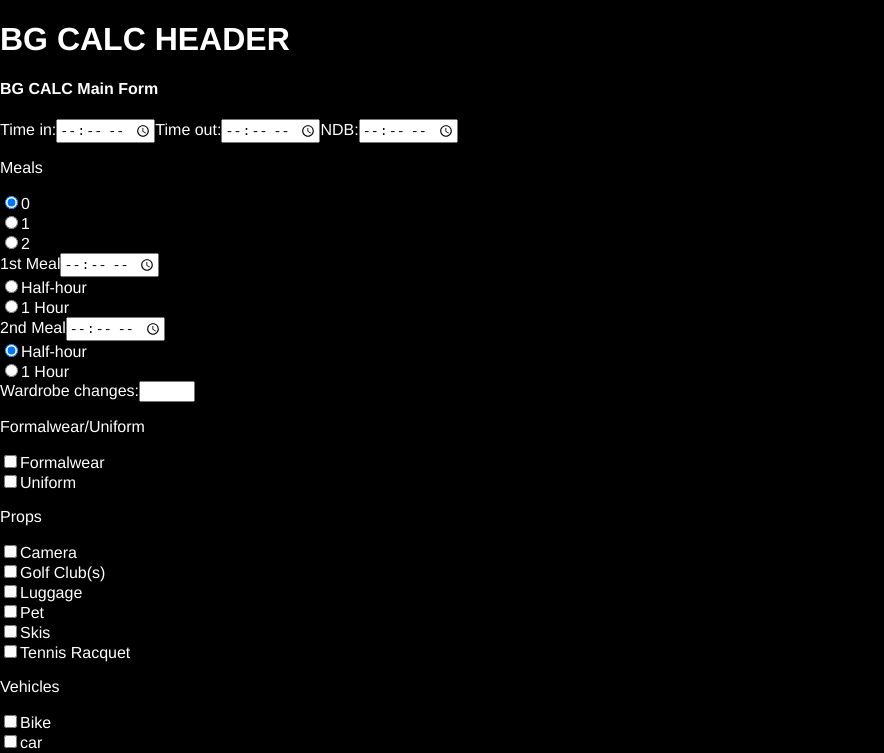
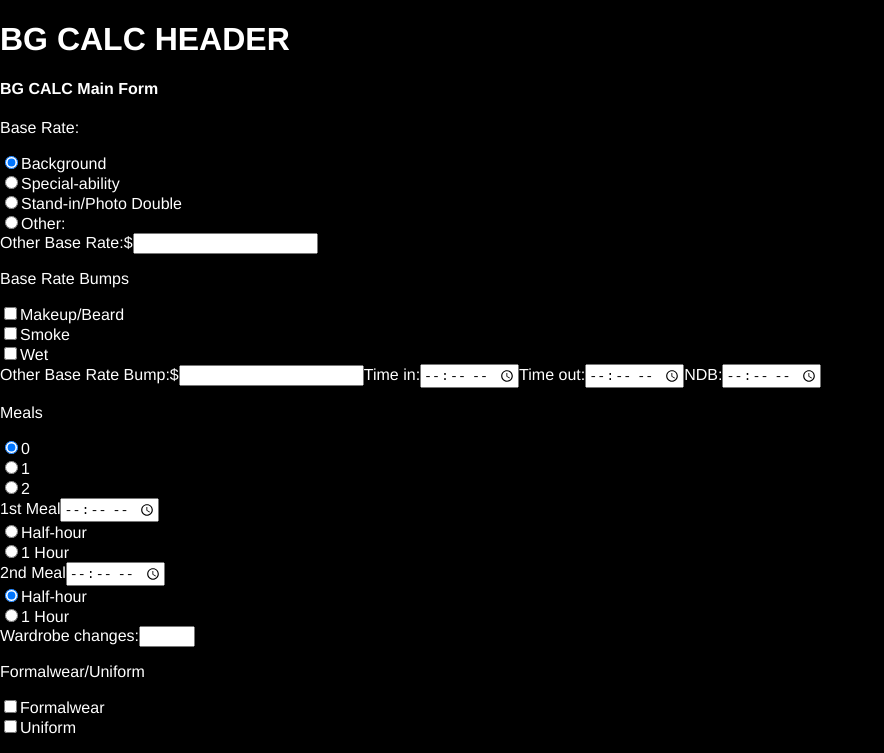
Before and after one commit to jasonchilcott/sag-bg-calc, a React (Create React App) app: page / in a window 1280 px wide. Shown: the top 753 px of the page, without its empty margins (0-884 px from the left). Built offline with nearby package versions, Linux system fonts and the light colour scheme.

Commit message:
added base rate, basic forms done

```diff
--- a/src/MainForm.js
+++ b/src/MainForm.js
@@ -6,7 +6,56 @@ const MainForm = () => {
     <div className="main-form">
       <h4>BG CALC Main Form</h4>
       <form>
-      <label>Time in:</label>
+
+      <p>Base Rate:</p>
+
+      <div>
+          <input type="radio" id="background" name="base-rate" value="background"
+                checked/>
+          <label for="background">Background</label>
+        </div>
+        <div>
+          <input type="radio" id="special-ability" name="base-rate" value="special-ability"/>
+          <label for="special-ability">Special-ability</label>
+        </div>
+        <div>
+          <input type="radio" id="stand-in" name="base-rate" value="stand-in"
+                />
+          <label for="stand-in">Stand-in/Photo Double</label>
+        </div>
+        <div>
+          <input type="radio" id="other" name="base-rate" value="other"/>
+          <label for="other">Other:</label>
+        </div>
+        <label for="other-base">Other Base Rate:</label>
+        $<input type="number" id="other-base" name="other-base"
+        min="0"/>
+
+      <p>Base Rate Bumps</p>
+
+        <div>
+          <input type="checkbox" id="makeup-beard" name="makeup-beard"
+                />
+          <label for="makeup-beard">Makeup/Beard</label>
+        </div>
+
+        <div>
+          <input type="checkbox" id="smoke" name="smoke"/>
+          <label for="smoke">Smoke</label>
+        </div>
+
+        <div>
+          <input type="checkbox" id="wet" name="wet"
+                />
+          <label for="wet">Wet</label>
+        </div>
+
+        <label for="other-base-bump">Other Base Rate Bump:</label>
+        $<input type="number" id="other-base-bump" name="other-base-bump"
+        min="0"/>
+
+
+              <label>Time in:</label>
         <input
           className="form-control"
           type="time" id="time-in" name="time-in"
```
